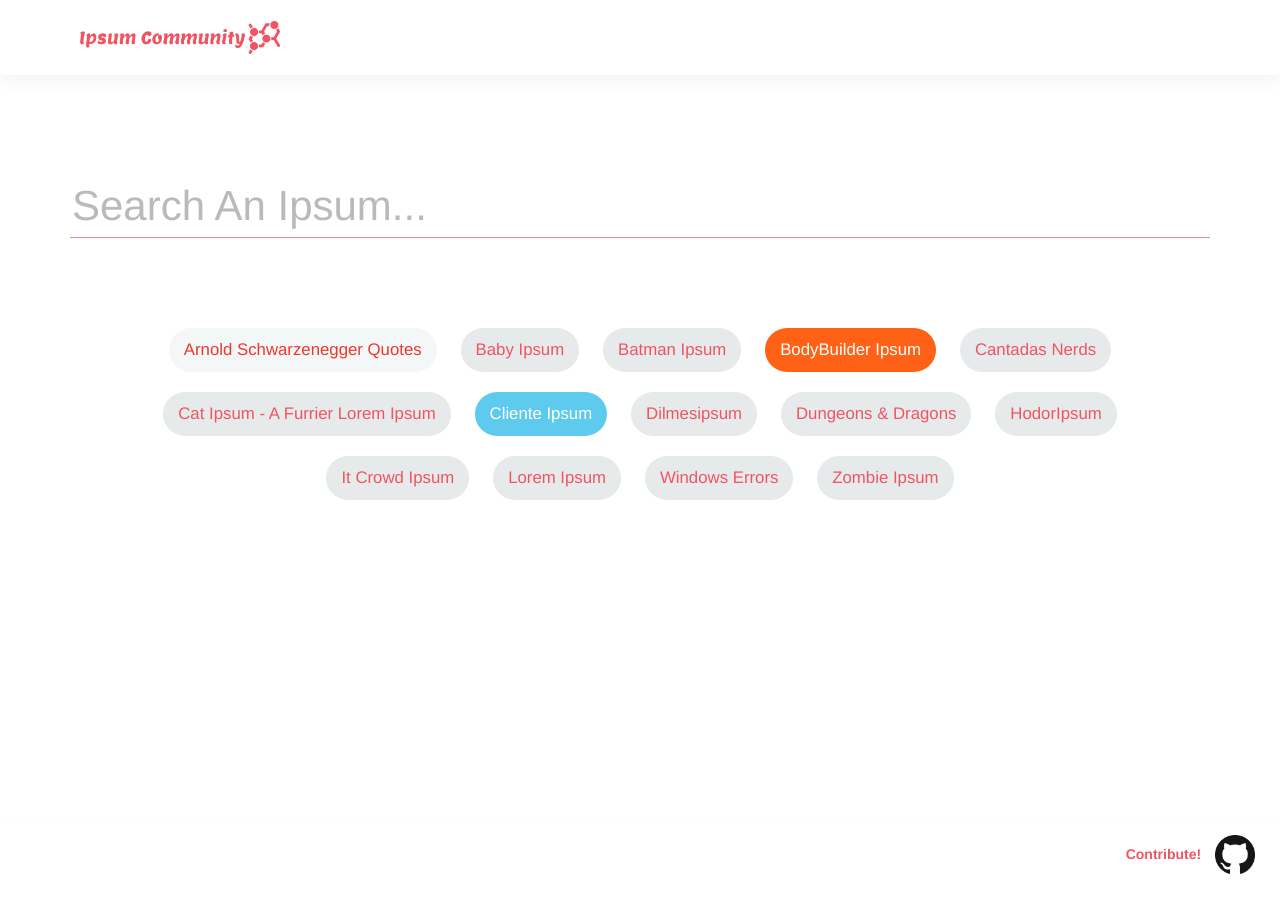
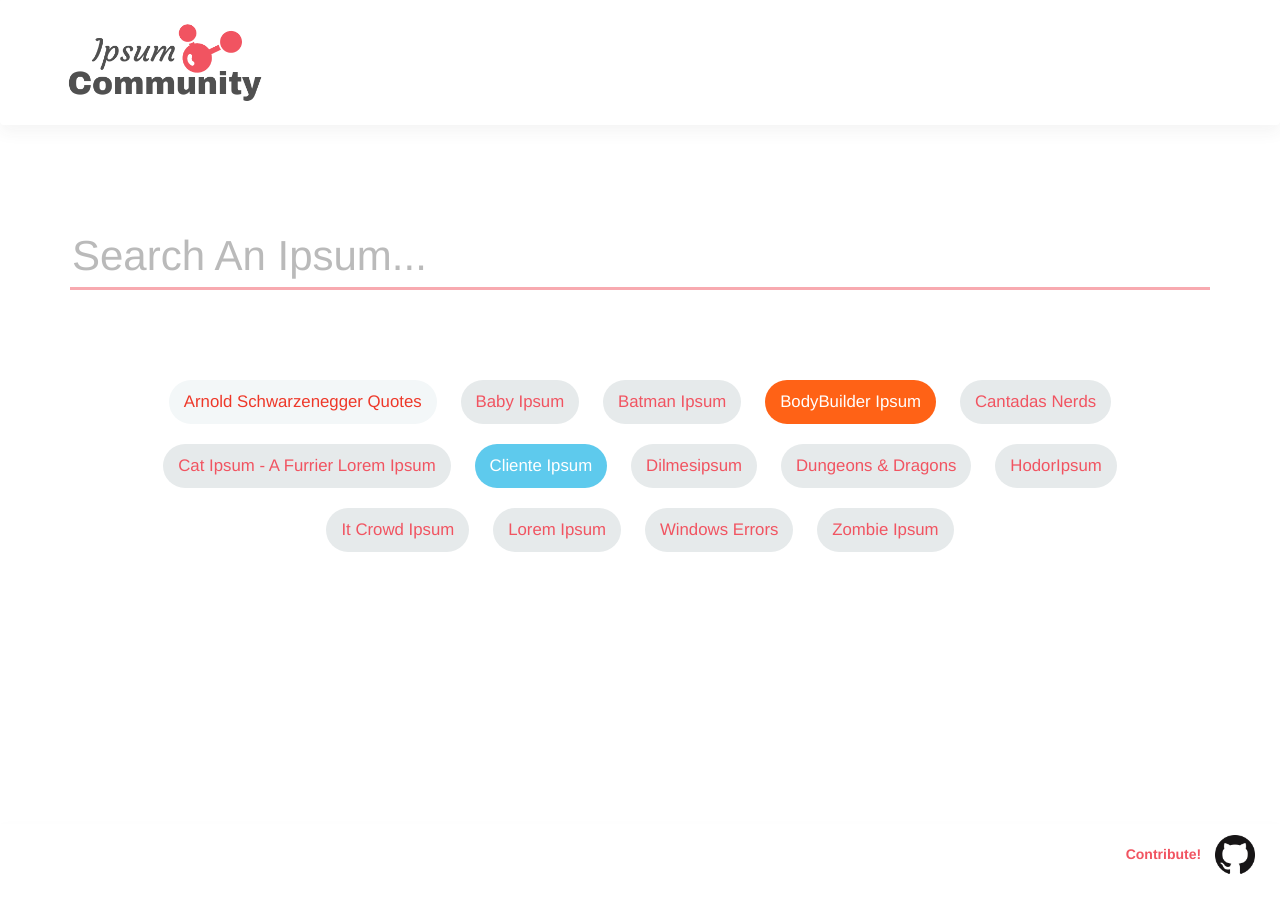
Before and after one commit to ipsum-community/ipsum-community.github.io, a Jekyll site: the page built from index.html, in a window 1280 px wide. Built offline with Jekyll 4.4.1, drawn with Linux system fonts in a browser that asks for light colours.

Commit message:
New logos! and change css

```diff
--- a/_includes/header.html
+++ b/_includes/header.html
@@ -3,7 +3,7 @@
         <div class="navbar-header">
             <a href="/">
                 <!-- <img id="logo" src="assets/images/ipsum-generator-logo.png" alt="Ipsum Generator Logo">-->
-                <img id="logo" src="/assets/images/ipsum-community-with-logo-updated-wit-margin.png" alt="Ipsum Generator Logo">
+                <img id="logo" src="/assets/images/i-c-logo-dark.png" alt="Ipsum Generator Logo">
             </a>
         </div>
     </div>
--- a/_sass/_header.scss
+++ b/_sass/_header.scss
@@ -7,7 +7,7 @@
 
     .navbar-header{
         #logo{
-            margin: 10px;
+            margin: 10px -5px;
             width: 200px;
         }
     }
--- a/_sass/_searchbar.scss
+++ b/_sass/_searchbar.scss
@@ -10,6 +10,6 @@
 
   outline: none;
   border-style: solid;
-  border-color: $default-dark;
-  border-width: 0px 0px 1px 0px;
+  border-color: $default;
+  border-width: 0px 0px 3px 0px;
 }
```
Also changed, not shown: assets/images/i-c-logo-dark.png (added), assets/images/newlogo.png (added), assets/images/newlogoblack.png (added), assets/images/newlogoblackred.png (added), assets/images/newlogored.png (added).
